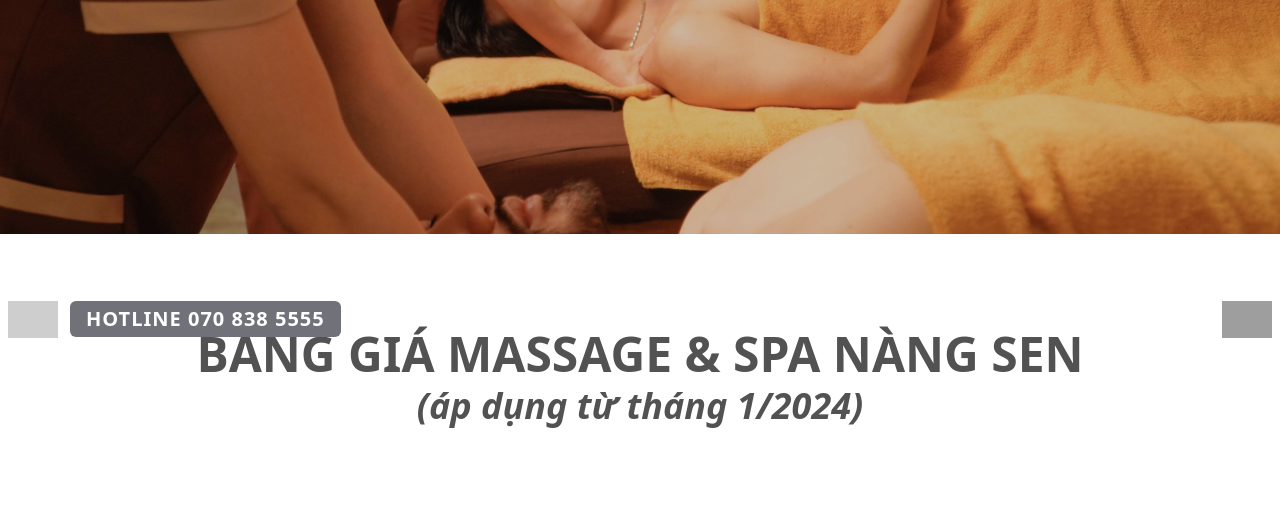
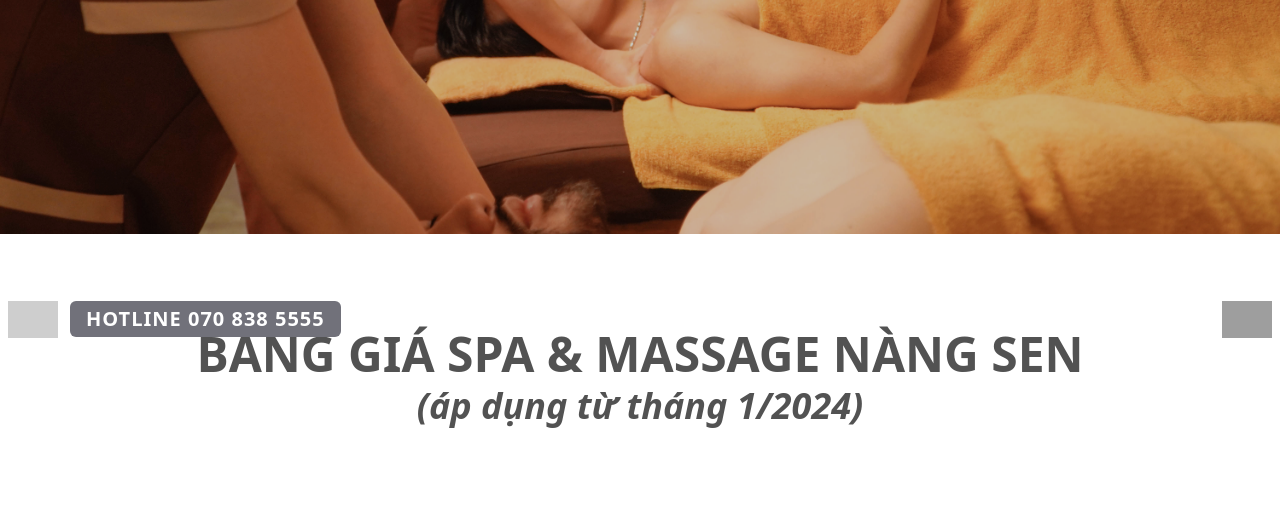
Before and after one commit to havandang973/menunangsen.com, a plain HTML site: page index.html in a window 1280 px wide. Shown: the part 454-973 px from the top of the page. Drawn offline with nearby package versions, Linux system fonts and the light colour scheme; grey boxes are pictures that could not be loaded.

Commit message:
menu-new

```diff
--- a/index.html
+++ b/index.html
@@ -263,7 +263,7 @@
         <div class="w-full lg:py-24 py-20">
             <div class="lg:space-y-24 space-y-16 max-w-screen-xl mx-auto lg:px-10 px-4">
                 <div class="text-neutral-600 text-center text-2xl md:text-5xl font-semibold space-y-2">
-                    <h3 class="uppercase">BẢNG GIÁ MASSAGE & SPA <span class="inline-block">NÀNG SEN</span></h3>
+                    <h3 class="uppercase">BẢNG GIÁ SPA & MASSAGE <span class="inline-block">NÀNG SEN</span></h3>
                     <p class="text-2xl md:text-4xl italic lowercase">(áp dụng từ Tháng 1/2024)</p>
                 </div>
                 <!-- <div class="space-y-8">
```
